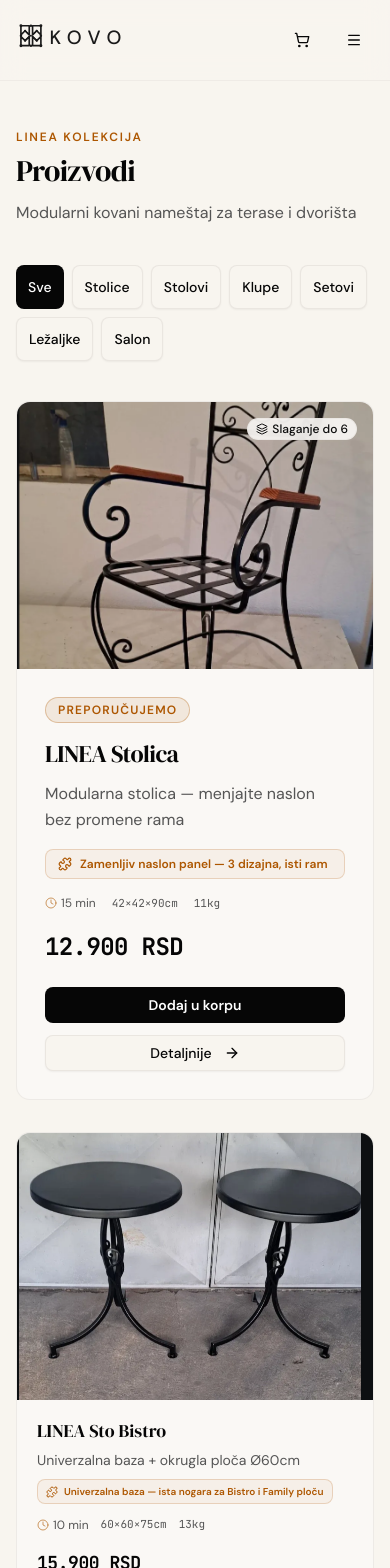
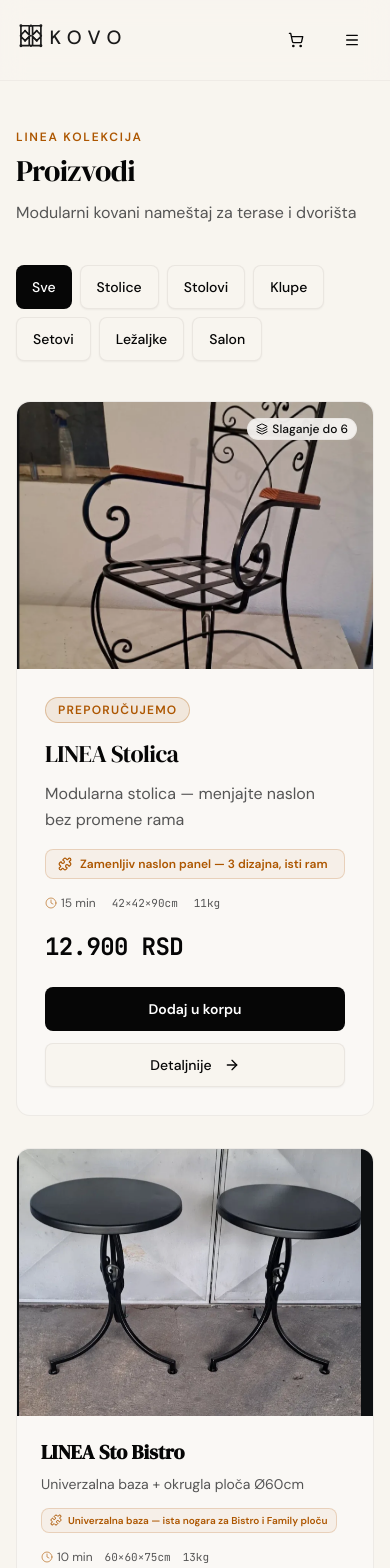
Before and after one commit to qaaph-zyld/kovo, a Next.js app: page /proizvodi in a window 390 px wide. Shown: the top 1568 px of the page. Built offline with nearby package versions, Linux system fonts and the light colour scheme.

Commit message:
Implement Phase 1-4: Mobile responsiveness, a11y, interactive polish and refactoring

```diff
--- a/src/app/page.tsx
+++ b/src/app/page.tsx
@@ -115,8 +115,8 @@ export default function Home() {
             </div>
 
             {/* Signature Moment: Asymmetric layered product showcase */}
-            <div className="hidden lg:col-span-7 lg:block">
-              <div className="relative h-[600px] w-full">
+            <div className="mt-16 lg:col-span-7 lg:mt-0">
+              <div className="relative h-[350px] w-full sm:h-[500px] lg:h-[600px]">
                 {/* Main large image */}
                 <div className="animate-settle stagger-2 absolute right-0 top-0 z-10 aspect-[4/3] w-4/5 overflow-hidden rounded-xl border border-white/10 shadow-2xl transition-transform duration-500 hover:scale-[1.02]">
                   <Image
@@ -162,7 +162,7 @@ export default function Home() {
       </section>
 
       {/* Features Strip */}
-      <section className="relative bg-workshop-gray py-14 sm:py-16">
+      <section className="relative bg-workshop-gray py-12 sm:py-16">
         <div className="mx-auto max-w-7xl px-4 sm:px-6 lg:px-8">
           <div className="grid gap-8 sm:grid-cols-2 lg:grid-cols-4">
             {features.map((feature, i) => (
--- a/src/components/Header.tsx
+++ b/src/components/Header.tsx
@@ -59,7 +59,7 @@ export default function Header() {
           {/* Cart button */}
           <Sheet open={cartOpen} onOpenChange={setCartOpen}>
             <SheetTrigger asChild>
-              <Button variant="ghost" size="icon" className="relative h-10 w-10" aria-label="Korpa">
+              <Button variant="ghost" size="icon" className="relative h-11 w-11" aria-label="Korpa">
                 <ShoppingCart className="h-5 w-5" />
                 {itemCount > 0 && (
                   <Badge className="absolute -right-1 -top-1 flex h-5 w-5 items-center justify-center rounded-sm bg-forge-amber p-0 text-[10px] font-semibold text-white">
@@ -77,7 +77,7 @@ export default function Header() {
           {/* Mobile menu trigger */}
           <Sheet open={mobileOpen} onOpenChange={setMobileOpen}>
             <SheetTrigger asChild>
-              <Button variant="ghost" size="icon" className="h-10 w-10 lg:hidden" aria-label="Meni">
+              <Button variant="ghost" size="icon" className="h-11 w-11 lg:hidden" aria-label="Meni">
                 <Menu className="h-5 w-5" />
               </Button>
             </SheetTrigger>
--- a/src/components/ProductCard.tsx
+++ b/src/components/ProductCard.tsx
@@ -16,12 +16,12 @@ export default function ProductCard({ product }: ProductCardProps) {
   const addItem = useCartStore((s) => s.addItem);
 
   return (
-    <div className="group overflow-hidden rounded-xl border border-border/50 bg-card transition-all duration-300 hover:-translate-y-1.5 hover:shadow-warm-lg">
-      <Link href={`/proizvodi/${product.slug}`}>
+    <div className="group overflow-hidden rounded-xl border border-border/50 bg-card transition-all duration-300 hover:-translate-y-1.5 hover:shadow-warm-lg focus-within:ring-2 focus-within:ring-forge-amber/50 focus-within:ring-offset-2">
+      <Link href={`/proizvodi/${product.slug}`} className="outline-none">
         <div className="relative aspect-[4/3] overflow-hidden bg-workshop-gray">
           <Image
             src={product.images[0]}
-            alt={product.name}
+            alt={`Fotografija proizvoda: ${product.name} - ${product.shortDescription}`}
             fill
             className="object-cover transition-transform duration-500 group-hover:scale-105"
             sizes="(max-width: 640px) 100vw, (max-width: 1024px) 50vw, 33vw"
@@ -36,43 +36,43 @@ export default function ProductCard({ product }: ProductCardProps) {
               variant="secondary"
               className="absolute right-3 top-3 gap-1 border border-border/40 bg-card/90 text-xs backdrop-blur-sm"
             >
-              <Layers className="h-3 w-3" />
+              <Layers className="h-3 w-3" aria-hidden="true" />
               Slaganje do {product.stackable}
             </Badge>
           )}
         </div>
       </Link>
-      <div className="p-5">
-        <Link href={`/proizvodi/${product.slug}`}>
-          <h3 className="font-display text-lg leading-tight transition-colors group-hover:text-forge-amber">
+      <div className="p-6">
+        <Link href={`/proizvodi/${product.slug}`} className="outline-none focus-visible:underline">
+          <h3 className="font-display text-xl font-semibold leading-tight transition-colors group-hover:text-forge-amber">
             {product.name}
           </h3>
-          <p className="mt-1.5 line-clamp-2 text-sm leading-relaxed text-muted-foreground">
+          <p className="mt-2 line-clamp-2 text-sm leading-relaxed text-muted-foreground">
             {product.shortDescription}
           </p>
         </Link>
 
         {product.modularHighlight && (
-          <div className="mt-2 inline-flex items-center gap-1.5 rounded-md border border-forge-amber/20 bg-forge-amber/5 px-2 py-1">
-            <Puzzle className="h-3 w-3 text-forge-amber" />
+          <div className="mt-3 inline-flex items-center gap-1.5 rounded-md border border-forge-amber/20 bg-forge-amber/5 px-2 py-1">
+            <Puzzle className="h-3 w-3 text-forge-amber" aria-hidden="true" />
             <span className="text-[10px] font-semibold text-forge-amber">
               {product.modularHighlight}
             </span>
           </div>
         )}
 
-        <div className="mt-3 flex items-center gap-3 text-xs text-muted-foreground">
+        <div className="mt-4 flex items-center gap-3 text-xs text-muted-foreground">
           <span className="flex items-center gap-1">
-            <Clock className="h-3 w-3 text-forge-amber/60" />
+            <Clock className="h-3 w-3 text-forge-amber/60" aria-label="Vreme montaže" />
             {product.assemblyTime} min
           </span>
-          <span className="font-mono text-[11px]">
+          <span className="font-mono text-[11px]" aria-label="Dimenzije">
             {product.dimensions.width}×{product.dimensions.depth}×{product.dimensions.height}cm
           </span>
-          <span className="font-mono text-[11px]">{product.weight}kg</span>
+          <span className="font-mono text-[11px]" aria-label="Težina">{product.weight}kg</span>
         </div>
 
-        <div className="mt-4 flex items-center justify-between">
+        <div className="mt-5 flex items-center justify-between">
           <div className="flex items-baseline gap-2">
             <span className="font-mono text-lg font-bold tracking-tight">{formatPrice(product.price)}</span>
             {product.originalPrice && (
@@ -84,8 +84,9 @@ export default function ProductCard({ product }: ProductCardProps) {
         </div>
 
         <Button
-          className="mt-4 w-full bg-iron-black font-semibold text-white transition-all duration-200 hover:bg-forge-amber active:scale-[0.98]"
+          className="mt-5 w-full bg-iron-black font-semibold text-white transition-all duration-200 hover:bg-forge-amber active:scale-[0.98]"
           onClick={() => addItem(product)}
+          aria-label={`Dodaj ${product.name} u korpu`}
         >
           Dodaj u korpu
         </Button>
--- a/src/components/ui/button.tsx
+++ b/src/components/ui/button.tsx
@@ -5,15 +5,15 @@ import { Slot } from "radix-ui"
 import { cn } from "@/lib/utils"
 
 const buttonVariants = cva(
-  "inline-flex items-center justify-center gap-2 whitespace-nowrap rounded-md text-sm font-medium transition-all disabled:pointer-events-none disabled:opacity-50 [&_svg]:pointer-events-none [&_svg:not([class*='size-'])]:size-4 shrink-0 [&_svg]:shrink-0 outline-none focus-visible:border-ring focus-visible:ring-ring/50 focus-visible:ring-[3px] aria-invalid:ring-destructive/20 dark:aria-invalid:ring-destructive/40 aria-invalid:border-destructive",
+  "inline-flex items-center justify-center gap-2 whitespace-nowrap rounded-md text-sm font-medium transition-all disabled:pointer-events-none disabled:opacity-50 [&_svg]:pointer-events-none [&_svg:not([class*='size-'])]:size-4 shrink-0 [&_svg]:shrink-0 outline-none focus-visible:ring-2 focus-visible:ring-forge-amber/50 focus-visible:ring-offset-2 focus-visible:ring-offset-background aria-invalid:ring-destructive/20 dark:aria-invalid:ring-destructive/40 aria-invalid:border-destructive",
   {
     variants: {
       variant: {
-        default: "bg-primary text-primary-foreground hover:bg-primary/90",
+        default: "bg-forge-amber text-white hover:bg-forge-amber-light",
         destructive:
           "bg-destructive text-white hover:bg-destructive/90 focus-visible:ring-destructive/20 dark:focus-visible:ring-destructive/40 dark:bg-destructive/60",
         outline:
-          "border bg-background shadow-xs hover:bg-accent hover:text-accent-foreground dark:bg-input/30 dark:border-input dark:hover:bg-input/50",
+          "border border-border/50 bg-background shadow-xs hover:bg-accent hover:text-accent-foreground dark:bg-input/30 dark:border-input dark:hover:bg-input/50",
         secondary:
           "bg-secondary text-secondary-foreground hover:bg-secondary/80",
         ghost:
@@ -21,14 +21,14 @@ const buttonVariants = cva(
         link: "text-primary underline-offset-4 hover:underline",
       },
       size: {
-        default: "h-9 px-4 py-2 has-[>svg]:px-3",
-        xs: "h-6 gap-1 rounded-md px-2 text-xs has-[>svg]:px-1.5 [&_svg:not([class*='size-'])]:size-3",
-        sm: "h-8 rounded-md gap-1.5 px-3 has-[>svg]:px-2.5",
-        lg: "h-10 rounded-md px-6 has-[>svg]:px-4",
-        icon: "size-9",
-        "icon-xs": "size-6 rounded-md [&_svg:not([class*='size-'])]:size-3",
-        "icon-sm": "size-8",
-        "icon-lg": "size-10",
+        default: "h-11 px-6 py-2 has-[>svg]:px-4",
+        xs: "h-8 gap-1 rounded-md px-3 text-xs has-[>svg]:px-2 [&_svg:not([class*='size-'])]:size-3",
+        sm: "h-10 rounded-md gap-1.5 px-4 has-[>svg]:px-3",
+        lg: "h-12 rounded-md px-8 has-[>svg]:px-6",
+        icon: "size-11",
+        "icon-xs": "size-8 rounded-md [&_svg:not([class*='size-'])]:size-3",
+        "icon-sm": "size-10",
+        "icon-lg": "size-12",
       },
     },
     defaultVariants: {
--- a/src/components/ui/input.tsx
+++ b/src/components/ui/input.tsx
@@ -8,8 +8,8 @@ function Input({ className, type, ...props }: React.ComponentProps<"input">) {
       type={type}
       data-slot="input"
       className={cn(
-        "file:text-foreground placeholder:text-muted-foreground selection:bg-primary selection:text-primary-foreground dark:bg-input/30 border-input h-9 w-full min-w-0 rounded-md border bg-transparent px-3 py-1 text-base shadow-xs transition-[color,box-shadow] outline-none file:inline-flex file:h-7 file:border-0 file:bg-transparent file:text-sm file:font-medium disabled:pointer-events-none disabled:cursor-not-allowed disabled:opacity-50 md:text-sm",
-        "focus-visible:border-ring focus-visible:ring-ring/50 focus-visible:ring-[3px]",
+        "file:text-foreground placeholder:text-muted-foreground selection:bg-forge-amber/20 selection:text-foreground dark:bg-input/30 border-input h-11 w-full min-w-0 rounded-md border bg-transparent px-4 py-2 text-base shadow-xs transition-all outline-none file:inline-flex file:h-7 file:border-0 file:bg-transparent file:text-sm file:font-medium disabled:pointer-events-none disabled:cursor-not-allowed disabled:opacity-50 md:text-sm",
+        "focus-visible:ring-2 focus-visible:ring-forge-amber/50 focus-visible:ring-offset-2 focus-visible:ring-offset-background",
         "aria-invalid:ring-destructive/20 dark:aria-invalid:ring-destructive/40 aria-invalid:border-destructive",
         className
       )}
```
Also changed, not shown: src/components/design-generator/PrimitivePalette.tsx (+15 -5 lines).
